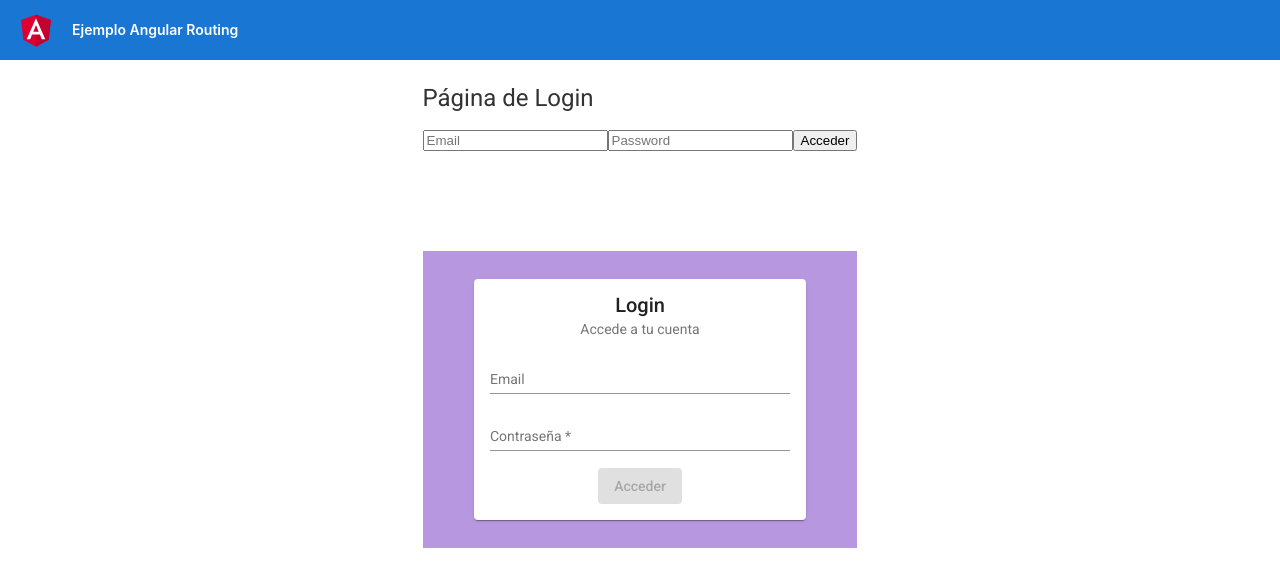
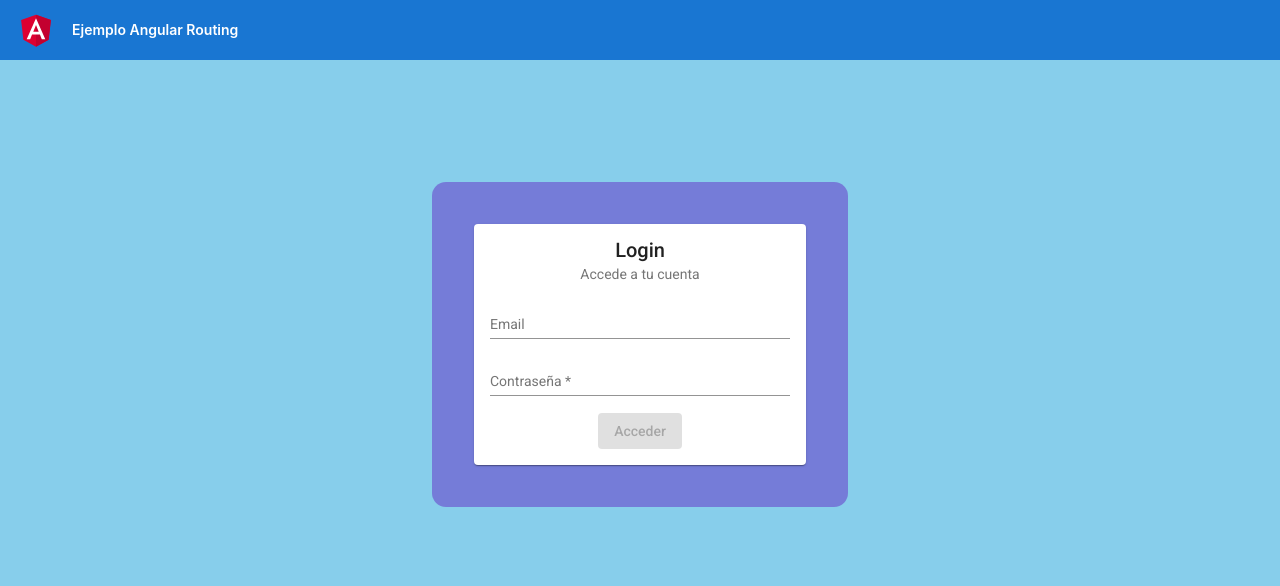
Before and after one commit to Chanelp/App-contactos-angular, an Angular app: page /login in a window 1280 px wide. Shown: the top 586 px of the page. Built offline with nearby package versions, Linux system fonts and the light colour scheme.

Commit message:
Creando pipes personalizados al proyecto

```diff
--- a/src/app/app.module.ts
+++ b/src/app/app.module.ts
@@ -13,6 +13,7 @@ import { NotFoundPageComponent } from './pages/not-found-page/not-found-page.com
 import { ContactsPageComponent } from './pages/contacts-page/contacts-page.component';
 import { ContactDetailPageComponent } from './pages/contact-detail-page/contact-detail-page.component';
 import { LoginFormComponent } from './components/login-form/login-form.component';
+import { NombreCompletoPipe } from './pipes/nombre-completo.pipe';
 
 @NgModule({
   declarations: [
@@ -23,6 +24,7 @@ import { LoginFormComponent } from './components/login-form/login-form.component
     ContactsPageComponent,
     ContactDetailPageComponent,
     LoginFormComponent,
+    NombreCompletoPipe,
   ],
   imports: [
     BrowserModule,
--- a/src/app/components/login-form/login-form.component.scss
+++ b/src/app/components/login-form/login-form.component.scss
@@ -2,13 +2,14 @@
   display: flex;
   justify-content: center;
   margin: 100px 0;
-  background-color: rgba(93, 23, 185, 0.445);
+  background-color: rgba(96, 22, 192, 0.445);
+  border-radius: 14px;
 }
 
 // Modificamos los estilos de card de Angular Material
 mat-card {
-  max-width: 400px;
-  margin: 2em auto;
+  max-width: 500px;
+  margin: 3em;
   text-align: center;
 }
 
--- a/src/app/components/login-form/login-form.component.ts
+++ b/src/app/components/login-form/login-form.component.ts
@@ -1,4 +1,4 @@
-import { Component, OnInit } from '@angular/core';
+import { Component, OnInit, Output, EventEmitter } from '@angular/core';
 
 // Importar lo necesario para trabajar con formularios
 import { FormGroup, FormBuilder, Validators } from '@angular/forms';
@@ -10,12 +10,11 @@ import { AuthService } from 'src/app/services/auth.service';
   styleUrls: ['./login-form.component.scss'],
 })
 export class LoginFormComponent implements OnInit {
+
   loginForm: FormGroup = new FormGroup({});
+  @Output() loginAction: EventEmitter<{}> = new EventEmitter<{}>();
 
-  constructor(
-    private formBuilder: FormBuilder,
-    private authService: AuthService
-  ) {}
+  constructor(private formBuilder: FormBuilder) {}
 
   ngOnInit(): void {
     this.loginForm = this.formBuilder.group({
@@ -37,8 +36,8 @@ export class LoginFormComponent implements OnInit {
   submitLogin() {
     if (this.loginForm.valid) {
       console.table(this.loginForm.value);
-      // TODO: Petición a AuthService
-      this.loginForm.reset();
+      this.loginAction.emit(this.loginForm.value);
+      //this.loginForm.reset();
     }
   }
 }
--- a/src/app/pages/contact-detail-page/contact-detail-page.component.html
+++ b/src/app/pages/contact-detail-page/contact-detail-page.component.html
@@ -1,6 +1,6 @@
 <ng-container *ngIf="contacto.email"; else errorContacto>
   <h1>Contacto: {{id}}</h1>
-  <h2>Nombre: {{contacto.nombre}} {{contacto.apellidos}}</h2>
+  <h2>Nombre: {{ contacto | nombreCompleto }} </h2>
   <h3>Email: {{contacto.email}}</h3>
 </ng-container>
 
--- a/src/app/pages/login-page/login-page.component.html
+++ b/src/app/pages/login-page/login-page.component.html
@@ -1,10 +1,2 @@
-<h1>Página de Login</h1>
-
-<!-- Formulario de login -->
-<input [(ngModel)]="email" type="email" placeholder="Email"/>
-<input [(ngModel)]="password" type="password" placeholder="Password"/>
-
-<button (click)="loginUser()">Acceder</button>
-
-<!-- Probando el login form -->
-<app-login-form></app-login-form>
+<!-- Login form -->
+<app-login-form (loginAction)="loginUser($event)"></app-login-form>
--- a/src/app/pages/login-page/login-page.component.ts
+++ b/src/app/pages/login-page/login-page.component.ts
@@ -1,4 +1,4 @@
-import { Component, OnInit } from '@angular/core';
+import { Component, OnInit} from '@angular/core';
 import { Router } from '@angular/router';
 import { AuthService } from 'src/app/services/auth.service';
 
@@ -8,9 +8,6 @@ import { AuthService } from 'src/app/services/auth.service';
   styleUrls: ['./login-page.component.scss'],
 })
 export class LoginPageComponent implements OnInit {
-
-  email: string = '';
-  password: string = '';
 
   constructor(private router: Router, private authService: AuthService) {}
 
@@ -23,8 +20,11 @@ export class LoginPageComponent implements OnInit {
     }
   }
 
-  loginUser() {
-    this.authService.login(this.email, this.password).subscribe(
+  loginUser(value: any) {
+
+    let { email, password } = value;
+
+    this.authService.login(email, password).subscribe(
       (response) => {
         if (response.token) {
           sessionStorage.setItem('token', response.token);
--- /dev/null
+++ b/src/app/pipes/nombre-completo.pipe.ts
@@ -0,0 +1,13 @@
+import { Pipe, PipeTransform } from '@angular/core';
+import { IContact } from '../models/contact.interface';
+
+@Pipe({
+  name: 'nombreCompleto'
+})
+export class NombreCompletoPipe implements PipeTransform {
+
+  transform(contacto: IContact, ...args: unknown[]): string {
+    return `${contacto.nombre} ${contacto.apellidos}`;
+  }
+
+}
--- a/src/styles.scss
+++ b/src/styles.scss
@@ -2,3 +2,6 @@
 
 html, body { height: 100%; }
 body { margin: 0; font-family: Roboto, "Helvetica Neue", sans-serif; }
+body {
+  background-color: skyblue;
+}
```
Also changed, not shown: 1 other file (tests, documents, lock files or other folders).
